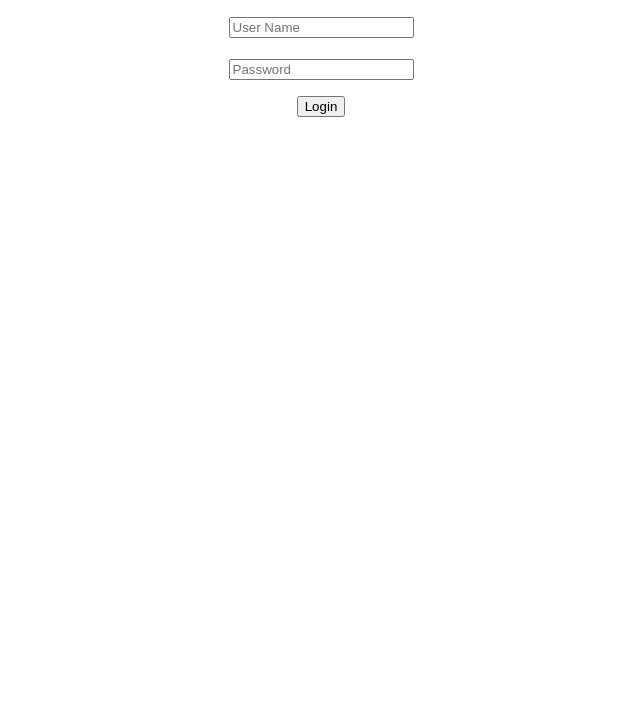
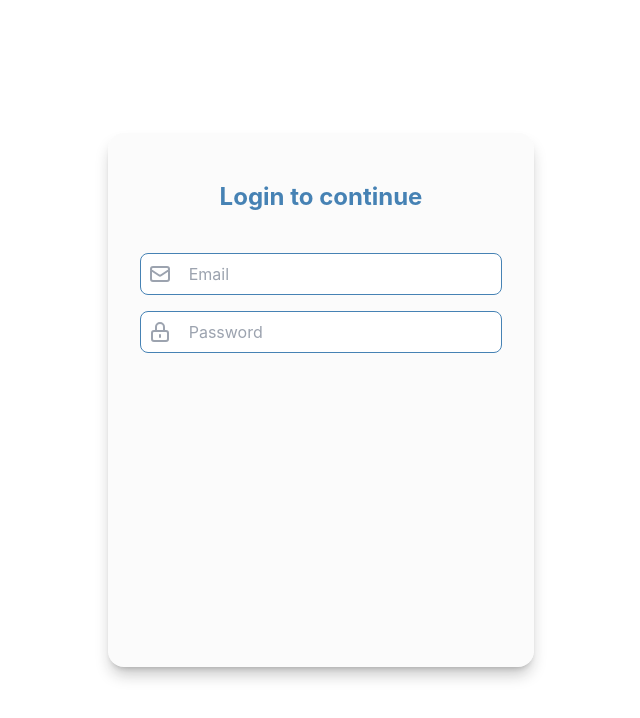
Before and after one commit to Uuttssaavv/reactjs_workshop, a React (Create React App) app: page /login in a window 1280 px wide. Shown: the top 718 px of the page, without its empty margins (319-959 px from the left). Built offline with nearby package versions, Linux system fonts and the light colour scheme.

Commit message:
created formfield component

```diff
--- a/package.json
+++ b/package.json
@@ -3,6 +3,7 @@
   "version": "0.1.0",
   "private": true,
   "dependencies": {
+    "@heroicons/react": "^1.0.6",
     "@testing-library/jest-dom": "^5.16.4",
     "@testing-library/react": "^13.1.1",
     "@testing-library/user-event": "^13.5.0",
@@ -36,5 +37,10 @@
       "last 1 firefox version",
       "last 1 safari version"
     ]
+  },
+  "devDependencies": {
+    "autoprefixer": "^10.4.7",
+    "postcss": "^8.4.13",
+    "tailwindcss": "^3.0.24"
   }
 }
--- /dev/null
+++ b/postcss.config.js
@@ -0,0 +1,6 @@
+module.exports = {
+  plugins: {
+    tailwindcss: {},
+    autoprefixer: {},
+  },
+}
--- a/src/App.js
+++ b/src/App.js
@@ -1,20 +1,14 @@
 import "./App.css";
-// import Home from "./components/home";
 import Error404 from "./components/404";
-// import Page1 from "./components/page1";
 import { BrowserRouter, Route, Routes } from "react-router-dom";
-import GrandChild from "./components/grandchild";
-import ProductDetails from "./components/productDetails";
-import LoginPage from "./components/login";
+import LoginPage from "./components/login/login_view";
 
 function App() {
   return (
-    <div className="App">
+    <div className="text-center h-screen bg-white">
       <BrowserRouter>
         <Routes>
-          <Route path="/products" element={<GrandChild />} />
-          <Route path="/product/:id" element={<ProductDetails />} />
-          <Route path="/" element={<GrandChild />} />
+          <Route path="/" element={<LoginPage />} />
           <Route path="/login" element={<LoginPage />} />
           <Route path="*" element={<Error404 />} />
         </Routes>
--- a/src/components/grandchild.jsx
+++ /dev/null
@@ -1,58 +0,0 @@
-import React, { useState, useEffect } from "react";
-import axios from "axios";
-import ProductComponent from "./product_component";
-export default function GrandChild() {
-  const [productList, setProductList] = useState([]);
-  const [page, setPage] = useState(0);
-
-  useEffect(() => {
-    getProductList();
-
-    // eslint-disable-next-line react-hooks/exhaustive-deps
-  }, [page]);
-  const getProductList = async () => {
-    try {
-      setProductList([]);
-      const response = await axios.get(
-        `https://dummyjson.com/products/?skip=${page * 10}&limit=10`
-      );
-      setProductList(response["data"]["products"]);
-    } catch (e) {
-      //
-    }
-  };
-  function changePage(oper) {
-    if (oper === "prev") {
-      setPage(page - 1);
-    } else {
-      setPage(page + 1);
-    }
-  }
-  return (
-    <div>
-      {page !== 0 && (
-        <button onClick={() => changePage("prev")}>Prev page</button>
-      )}{" "}
-      <button onClick={() => changePage("")}>Next page</button>
-      <br />
-      <br />
-      <br />
-      {productList.length === 0 ? (
-        <>
-          <h1>Is loading</h1>
-        </>
-      ) : (
-        productList.map((product) => {
-          return (
-            <button
-              onClick={() => window.open("/product/" + product.id, "_self")}
-              style={{ margin: "1rem" }}
-            >
-              <ProductComponent product={product} />
-            </button>
-          );
-        })
-      )}
-    </div>
-  );
-}
--- a/src/components/login.jsx
+++ /dev/null
@@ -1,111 +0,0 @@
-import { useReducer } from "react";
-import { login } from "./utility";
-
-const initialState = {
-  userName: "",
-  password: "",
-  isLoading: false,
-  error: "",
-  isLoggedIn: false,
-};
-const loginReducer = (state, action) => {
-  switch (action.type) {
-    case "filled": {
-      return {
-        ...state,
-        [action.fieldname]: action.payload,
-      };
-    }
-    case "success": {
-      return {
-        ...state,
-        isLoggedIn: true,
-        isLoading: false,
-        error: "",
-      };
-    }
-    case "error": {
-      return {
-        ...state,
-        error: "Username or Password doesn't match",
-        isLoggedIn: false,
-        isLoading: false,
-      };
-    }
-    case "loggedOut": {
-      return {
-        ...state,
-        isLoggedIn: false,
-        isLoading: false,
-      };
-    }
-
-    default:
-      return state;
-  }
-};
-export default function LoginPage() {
-  const [stateObject, dispatchFunction] = useReducer(
-    loginReducer,
-    initialState
-  );
-
-  const { username, password, isLoggedIn, error } = stateObject;
-  const submitLoginForm = async (e) => {
-    e.preventDefault();
-    try {
-      await login({
-        username: stateObject.userName,
-        password: stateObject.password,
-      });
-      dispatchFunction({
-        type: "success",
-      });
-    } catch (error) {
-      //
-      dispatchFunction({ type: "error" });
-    }
-  };
-  return (
-    <div style={{ margin: "1rem" }}>
-      {error !== "" ? (
-        <h2>Error occured {stateObject.error}</h2>
-      ) : isLoggedIn ? (
-        <h2>Login successful</h2>
-      ) : (
-        <form>
-          <input
-            type="text"
-            placeholder="User Name"
-            value={username}
-            onChange={(e) =>
-              dispatchFunction({
-                type: "filled",
-                fieldname: "userName",
-                payload: e.currentTarget.value,
-              })
-            }
-          />
-          <br />
-          <br />
-          <input
-            type="text"
-            placeholder="Password"
-            value={password}
-            onChange={(e) =>
-              dispatchFunction({
-                type: "filled",
-                fieldname: "password",
-                payload: e.currentTarget.value,
-              })
-            }
-          />
-          <br />
-          <button style={{ margin: "1rem" }} onClick={submitLoginForm}>
-            Login
-          </button>
-        </form>
-      )}
-    </div>
-  );
-}
--- /dev/null
+++ b/src/components/login/login_view.jsx
@@ -0,0 +1,16 @@
+import FormField from "../reusables/form_field";
+import { MailIcon, LockClosedIcon } from "@heroicons/react/outline";
+
+export default function LoginPage() {
+  return (
+    <div className="grid place-items-center h-screen">
+      <div className="w-1/3 h-2/3 self-center bg-glass backdrop-blur rounded-2xl shadow-shadow-color shadow-lg  px-8 py-12">
+        <h1 className="font-bold text-primary text-2xl mb-8">
+          Login to continue
+        </h1>
+        <FormField title="Email" icon={MailIcon} />
+        <FormField title="Password" icon={LockClosedIcon} type="password" />
+      </div>
+    </div>
+  );
+}
--- a/src/components/productDetails.jsx
+++ /dev/null
@@ -1,38 +0,0 @@
-import { useLocation } from "react-router-dom";
-import { useState } from "react";
-import { useEffect } from "react";
-import axios from "axios";
-import ProductComponent from "./product_component";
-export default function ProductDetails() {
-  const location = useLocation();
-  const [product, setProduct] = useState(null);
-
-  useEffect(() => {
-    getProductDetail();
-    // eslint-disable-next-line react-hooks/exhaustive-deps
-  }, []);
-  const getProductDetail = async () => {
-    try {
-      const productId = location.pathname.split("/").pop();
-
-      const response = await axios.get(
-        `https://dummyjson.com/products/` + productId
-      );
-      setProduct(response.data);
-      console.log(product.name);
-    } catch (e) {
-      //
-    }
-  };
-  return (
-    <>
-      <div>
-        {product === null ? (
-          <h2>isLoading</h2>
-        ) : (
-          <ProductComponent product={product} />
-        )}
-      </div>
-    </>
-  );
-}
--- a/src/components/product_component.jsx
+++ /dev/null
@@ -1,18 +0,0 @@
-export default function ProductComponent(props) {
-  const product = props.product;
-  return (
-    <>
-      <img
-        src={product.images[0]}
-        height={"100px"}
-        width={"100px"}
-        alt="images"
-      />
-      <br />
-      <span>Name: {product.title}</span>
-      <br />
-      <span>Price: {product.price}</span>
-      <br />
-    </>
-  );
-}
--- /dev/null
+++ b/src/components/reusables/form_field.jsx
@@ -0,0 +1,13 @@
+const FormField = (props) => {
+  return (
+    <div className="relative flex items-center text-gray-400 focus-within:text-primary">
+      <props.icon className=" h-6  w-6 absolute ml-2  pointer-events-none" />
+      <input
+        type={props.type ?? "text"}
+        placeholder={props.title}
+        className="w-full my-2 py-2 px-3 pl-12 rounded-lg border border-primary focus:border-0"
+      />
+    </div>
+  );
+};
+export default FormField;
--- a/src/components/utility.jsx
+++ b/src/components/utility.jsx
@@ -2,9 +2,9 @@ export const login = async ({ username, password }) => {
   return new Promise((resolve, reject) => {
     setTimeout(() => {
       if (username === "test" && password === "test") {
-        resolve();
+        resolve("logged in");
       } else {
-        reject();
+        reject("Unable to login");
       }
     }, 1000);
   });
--- a/src/index.css
+++ b/src/index.css
@@ -1,3 +1,6 @@
+@tailwind base;
+@tailwind components;
+@tailwind utilities;
 body {
   margin: 0;
   font-family: -apple-system, BlinkMacSystemFont, 'Segoe UI', 'Roboto', 'Oxygen',
--- /dev/null
+++ b/tailwind.config.js
@@ -0,0 +1,14 @@
+module.exports = {
+  content: ["./src/**/*.{js,jsx,ts,tsx}"],
+  theme: {
+    extend: {
+      colors: {
+        primary: "#4682B4",
+        glass: "rgba( 245, 245, 245, 0.4)",
+        "border-color": "rgba( 255, 255, 255, 0.18 )",
+        "shadow-color": "rgba(24,24,24, 0.25)",
+      },
+    },
+  },
+  plugins: [],
+};
```
Also changed, not shown: 1 other file (tests, documents, lock files or other folders).
